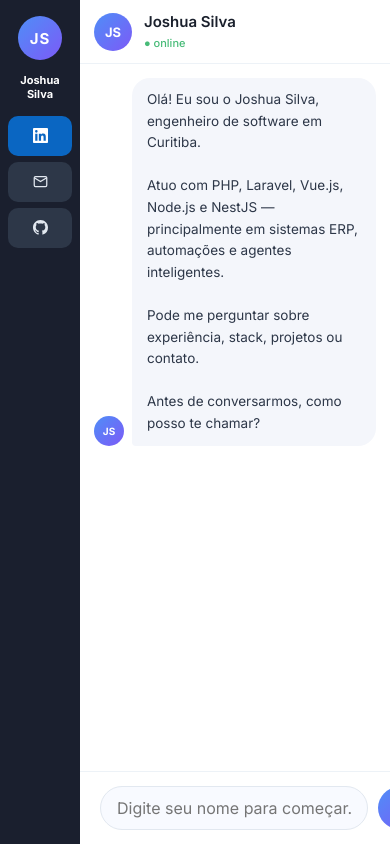
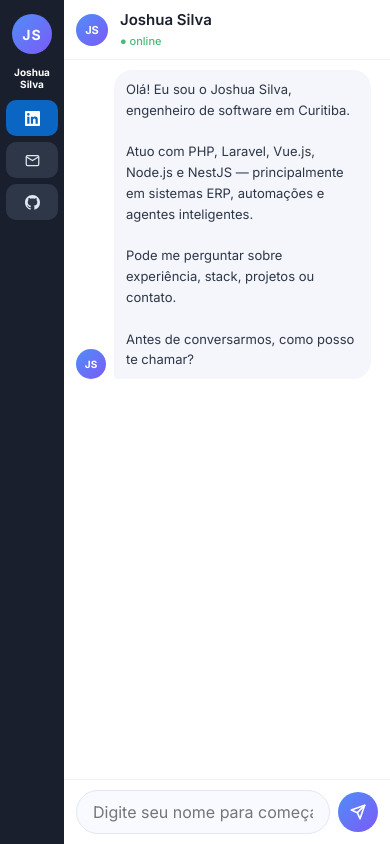
Before and after one commit to exkgred/chatbot-cohere, a website: page public/index.html in a window 390 px wide. Drawn offline with Linux system fonts and the light colour scheme.

Commit message:
fix: ajuste mobile

```diff
--- a/public/script.js
+++ b/public/script.js
@@ -5,8 +5,15 @@ const typing = document.getElementById('typing');
 
 let userName = localStorage.getItem('visitor_name') || '';
 
+function setAskPlaceholder() {
+  const compact = window.matchMedia('(max-width: 640px)').matches;
+  userInput.placeholder = compact
+    ? `Pergunte algo, ${userName}...`
+    : `Pergunte algo para o Joshua, ${userName}...`;
+}
+
 if (userName) {
-  userInput.placeholder = `Pergunte algo para o Joshua, ${userName}...`;
+  setAskPlaceholder();
   const initialBubble = chatBox.querySelector('.bot .msg-bubble');
   if (initialBubble) {
     initialBubble.textContent = `Olá de novo, ${userName}!
@@ -32,7 +39,7 @@ async function sendMessage() {
     localStorage.setItem('visitor_name', userName);
     appendMessage('user', userName);
     userInput.value = '';
-    userInput.placeholder = `Pergunte algo para o Joshua, ${userName}...`;
+    setAskPlaceholder();
 
     setLoading(true);
     setTimeout(() => {
--- a/public/style.css
+++ b/public/style.css
@@ -1,13 +1,23 @@
 *, *::before, *::after { box-sizing: border-box; margin: 0; padding: 0; }
+
+html {
+  width: 100%;
+  height: 100%;
+  overflow: hidden;
+}
 
 body {
   font-family: 'Inter', system-ui, sans-serif;
   background: #f0f2f7;
-  min-height: 100vh;
+  width: 100%;
+  max-width: 100%;
+  min-height: 100%;
+  height: 100%;
   display: flex;
   align-items: center;
   justify-content: center;
   padding: 20px;
+  overflow: hidden;
 }
 
 /* ─── Layout ─────────────────────────────── */
@@ -20,6 +30,7 @@ body {
   border-radius: 20px;
   overflow: hidden;
   box-shadow: 0 20px 60px rgba(0, 0, 0, 0.12);
+  min-width: 0;
 }
 
 /* ─── Sidebar / Perfil ───────────────────── */
@@ -177,6 +188,8 @@ body {
   display: flex;
   align-items: flex-end;
   gap: 8px;
+  max-width: 100%;
+  min-width: 0;
   animation: fadeUp 0.2s ease;
 }
 
@@ -201,11 +214,13 @@ body {
 
 .msg-bubble {
   max-width: 72%;
+  min-width: 0;
   padding: 11px 15px;
   border-radius: 18px;
   font-size: 14px;
   line-height: 1.6;
-  word-wrap: break-word;
+  overflow-wrap: anywhere;
+  word-break: break-word;
   white-space: pre-line;
 }
 
@@ -269,10 +284,13 @@ body {
   border-top: 1px solid #edf2f7;
   background: #fff;
   flex-shrink: 0;
+  min-width: 0;
 }
 
 #user-input {
-  flex: 1;
+  flex: 1 1 0;
+  min-width: 0;
+  width: 100%;
   padding: 11px 16px;
   border: 1.5px solid #e2e8f0;
   border-radius: 24px;
@@ -311,6 +329,11 @@ body {
 
 /* ─── Responsivo: menu continua ao lado ──── */
 @media (max-width: 768px) {
+  html, body {
+    height: 100dvh;
+    overflow: hidden;
+  }
+
   body {
     padding: 0;
     align-items: stretch;
@@ -320,7 +343,7 @@ body {
   .page {
     flex-direction: row;
     width: 100%;
-    max-width: none;
+    max-width: 100%;
     height: 100dvh;
     max-height: none;
     border-radius: 0;
@@ -328,68 +351,79 @@ body {
   }
 
   .profile {
-    width: 200px;
-    min-width: 200px;
-    padding: 20px 14px;
+    flex: 0 0 168px;
+    width: 168px;
+    min-width: 0;
+    max-width: 168px;
+    padding: 20px 12px;
     padding-top: max(20px, env(safe-area-inset-top));
     gap: 8px;
+    overflow-x: hidden;
   }
 
   .avatar {
-    width: 56px;
-    height: 56px;
-    font-size: 20px;
+    width: 52px;
+    height: 52px;
+    font-size: 18px;
   }
 
-  .profile-name { font-size: 15px; }
+  .profile-name { font-size: 14px; }
   .profile-role { font-size: 12px; }
   .profile-location { font-size: 11px; }
   .profile-bio { margin-top: 8px; padding-top: 12px; }
   .profile-bio p { font-size: 11px; line-height: 1.6; }
 
-  .msg-bubble { max-width: 82%; }
+  .chat-header { min-width: 0; }
+  .msg-bubble { max-width: 80%; }
   #user-input { font-size: 16px; }
   .input-area {
-    padding-bottom: max(14px, env(safe-area-inset-bottom));
+    padding: 12px 14px;
+    padding-bottom: max(12px, env(safe-area-inset-bottom));
   }
 }
 
-@media (max-width: 520px) {
+@media (max-width: 640px) {
   .profile {
-    width: 80px;
-    min-width: 80px;
-    padding: 16px 8px;
-    padding-top: max(16px, env(safe-area-inset-top));
-    gap: 10px;
+    flex: 0 0 64px;
+    width: 64px;
+    max-width: 64px;
+    padding: 14px 6px;
+    padding-top: max(14px, env(safe-area-inset-top));
+    gap: 8px;
   }
 
   .avatar {
-    width: 44px;
-    height: 44px;
-    font-size: 15px;
+    width: 40px;
+    height: 40px;
+    font-size: 14px;
   }
 
   .profile-name {
-    font-size: 11px;
-    line-height: 1.25;
-    word-break: break-word;
+    font-size: 10px;
+    line-height: 1.2;
+    overflow-wrap: anywhere;
   }
 
   .profile-role,
   .profile-location,
   .profile-bio { display: none; }
 
-  .profile-links { margin-top: 4px; gap: 6px; }
+  .profile-links { margin-top: 2px; gap: 6px; }
 
   .link-btn {
     justify-content: center;
-    padding: 10px;
-    min-height: 40px;
+    padding: 8px;
+    min-height: 36px;
   }
 
+  .link-btn:hover { transform: none; }
   .link-label { display: none; }
 
-  .chat-header { padding: 12px 14px; }
-  #chat-box { padding: 14px; }
-  .msg-bubble { max-width: 88%; font-size: 13.5px; }
+  .chat-header { padding: 10px 12px; }
+  .chat-header-avatar { width: 32px; height: 32px; font-size: 11px; }
+  #chat-box { padding: 10px 12px; }
+  .typing-indicator { padding: 0 12px 8px; }
+  .msg-bubble { max-width: 85%; font-size: 13px; padding: 9px 12px; }
+  .input-area { padding: 10px 12px; gap: 8px; }
+  #send-btn { width: 40px; height: 40px; }
 }
```
